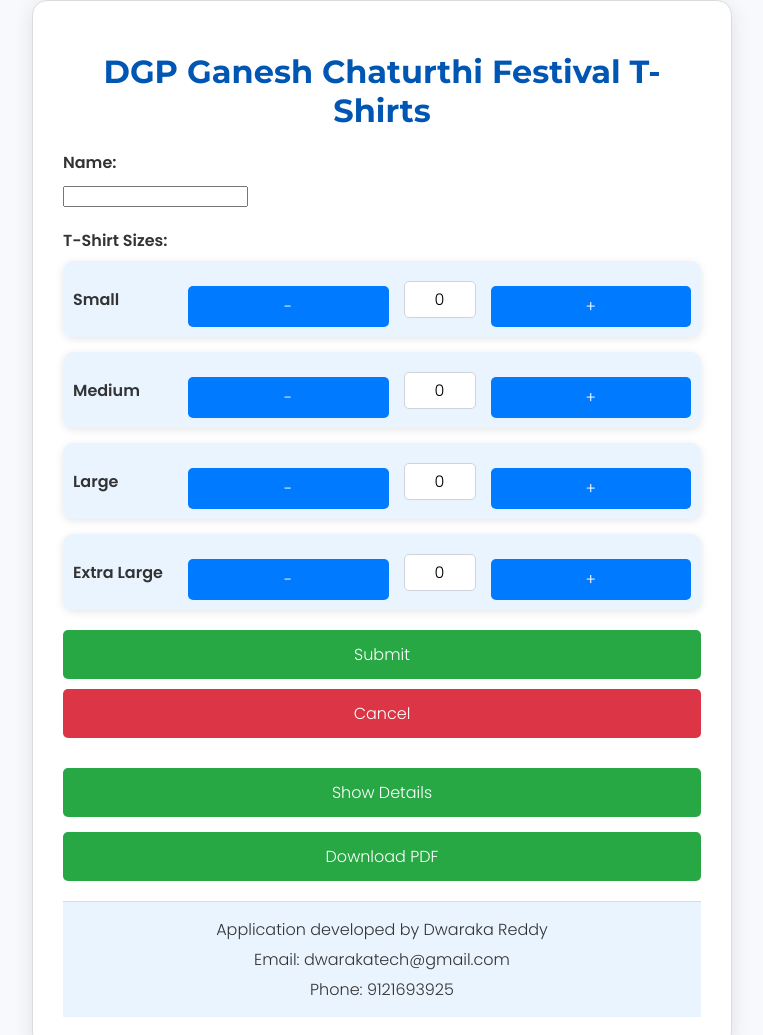
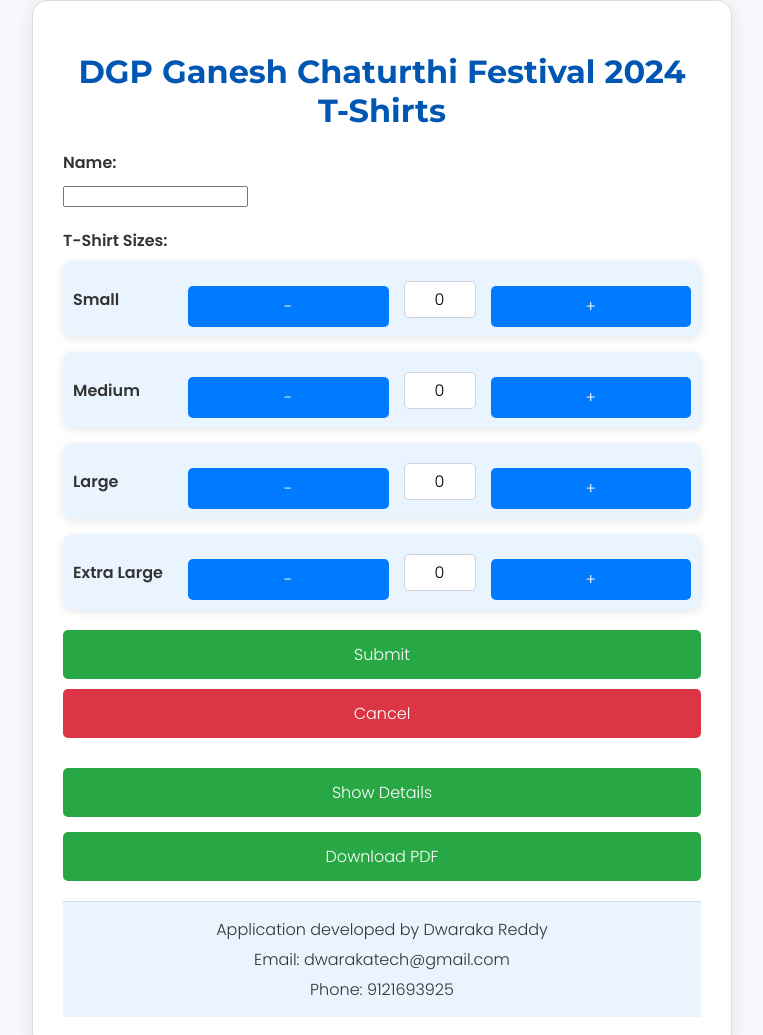
Before and after one commit to DwarakReddy/dgp-ganesh-chaturthi, a plain HTML site: page index.html in a window 1280 px wide. Shown: the top 1035 px of the page, without its empty margins (258-1021 px from the left). Drawn offline with nearby package versions, Linux system fonts and the light colour scheme.

Commit message:
Add files via upload

```diff
--- a/index.html
+++ b/index.html
@@ -3,7 +3,7 @@
 <head>
     <meta charset="UTF-8">
     <meta name="viewport" content="width=device-width, initial-scale=1.0">
-    <title>DGP Ganesh Chaturthi Festival 2024 T-Shirts</title>
+    <title>DGP Ganesh Chaturthi Festival T-Shirts</title>
     <link href="https://fonts.googleapis.com/css2?family=Montserrat:wght@400;700&family=Poppins:wght@300;600&display=swap" rel="stylesheet">
     <style>
         body {
@@ -201,7 +201,7 @@
 </head>
 <body>
     <div class="container">
-        <h1>DGP Ganesh Chaturthi Festival T-Shirts</h1>
+        <h1>DGP Ganesh Chaturthi Festival 2024 T-Shirts</h1>
         <form id="tshirtForm">
             <div class="form-group">
                 <label for="name">Name:</label>
```
